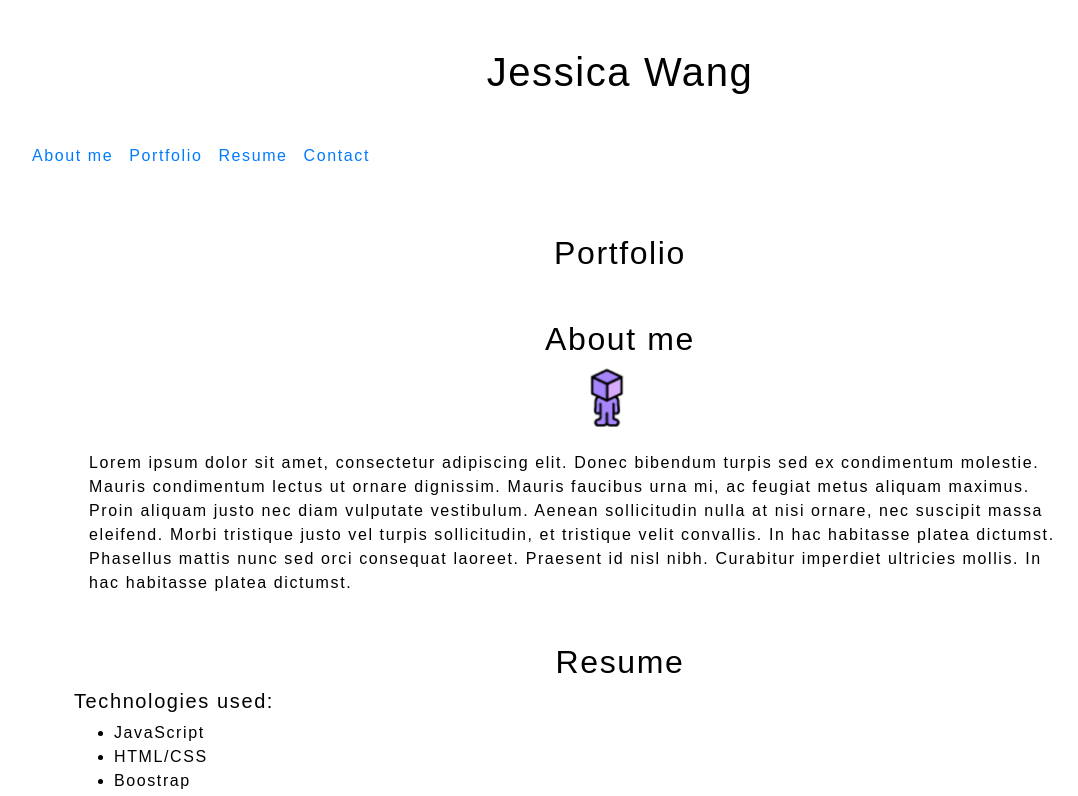
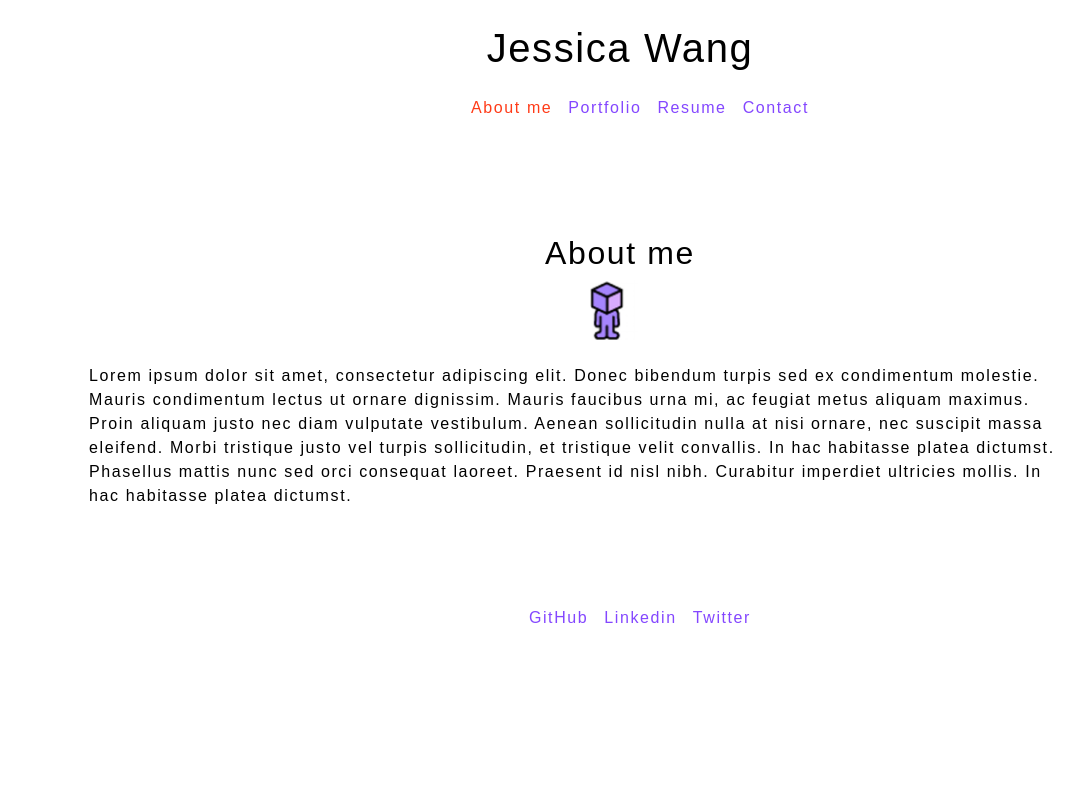
Before and after one commit to infojunkie01/react-portfolio, a React (Create React App) app: page / in a window 1280 px wide. Shown: the top 796 px of the page, without its empty margins (20-1098 px from the left). Built offline with nearby package versions, Linux system fonts and the light colour scheme.

Commit message:
adds features that changes page when nav buttons clicked, edits some styling

```diff
--- a/src/App.js
+++ b/src/App.js
@@ -8,33 +8,34 @@ import Contact from './components/pages/Contact';
 import Footer from './components/Footer';
 
 function App() {
-  // const [categories] = useState([
-  //   {
-  //     name: 'commercial',
-  //     description: 'Photos of grocery stores, food trucks, and other commercial projects',
-  //   },
-  //   { name: 'portraits', description: 'Portraits of people in my life' },
-  //   { name: 'food', description: 'Delicious delicacies' },
-  //   { name: 'landscape', description: 'Fields, farmhouses, waterfalls, and the beauty of nature' },
-  // ]);
 
-  // const [currentCategory, setCurrentCategory] = useState(categories[0]);
+  const [currentPage, setCurrentPage] = useState('About');
+
+  const renderPage = () => {
+    if (currentPage === 'About') {
+      return <About />;
+    }
+    else if (currentPage === 'Portfolio') {
+      return <Portfolio />;
+    }
+    else if (currentPage === 'Resume') {
+      return <Resume />;
+    } else {
+      return <Contact />;
+    }
+
+  }
+
+  const pageChangeHandler = (page) => setCurrentPage(page);
 
   return (
     <div>
-      <Header></Header>
-      <Nav
-        // categories={categories}
-        // setCurrentCategory={setCurrentCategory}
-        // currentCategory={currentCategory}
-      ></Nav>
+      <Header />
+      <Nav currentPage={currentPage} pageChangeHandler={pageChangeHandler} />
       <main>
-        <Portfolio></Portfolio>
-        <About></About>
-        <Resume></Resume>
-        <Contact></Contact>
+        {renderPage()}
       </main>
-      <Footer></Footer>
+      <Footer />
     </div>
   );
 }
--- a/src/components/Header/index.js
+++ b/src/components/Header/index.js
@@ -3,9 +3,11 @@ import React from 'react'
 function Header() {
 
   return (
-    <section className="my-5" >
+    <section className="my-4" >
 
-      <h1 id="about" className="d-flex justify-content-center ">Jessica Wang</h1>
+      <h1 id="about" className="d-flex justify-content-center" >
+       <a href="/">Jessica Wang</a>
+      </h1>
 
 
     </section>
--- a/src/components/Nav/index.js
+++ b/src/components/Nav/index.js
@@ -1,35 +1,37 @@
 import React from "react";
-import { capitalizeFirstLetter } from "../../utils/helpers";
 
-function Nav() {
-
-  const handleClick = (item) => {
-    console.log(item);
-    return item;
-  };
+function Nav( { currentPage, pageChangeHandler } ) {
 
   return (
-    <header className="flex-row px-1">
+    <header className="d-flex justify-content-center px-1">
       <nav>
         <ul className="flex-row">
           <li className="mx-2">
-            <a data-testid="about" href="#about">
+            <a data-testid="about" href="#about"
+              onClick={() => pageChangeHandler('About')}
+              className={currentPage === 'About' ? 'active-nav' : ''}>
               About me
             </a>
           </li>
           <li className={"mx-2"}>
-            <a data-testid="portfolio" href="#portfolio">
+            <a data-testid="portfolio" href="#portfolio"
+              onClick={() => pageChangeHandler('Portfolio')}
+              className={currentPage === 'Portfolio' ? 'active-nav' : ''}>
               Portfolio
             </a>
           </li>
           <li className={"mx-2"}>
-          <a data-testid="resume" href="#resume">
-          Resume
+            <a data-testid="resume" href="#resume"
+              onClick={() => pageChangeHandler('Resume')}
+              className={currentPage === 'Resume' ? 'active-nav' : ''}>
+              Resume
             </a>
 
           </li>
           <li className={"mx-2"}>
-          <a data-testid="contact" href="#contact">
+            <a data-testid="contact" href="#contact"
+              onClick={() => pageChangeHandler('Contact')}
+              className={currentPage === 'Contact' ? 'active-nav' : ''}>
               Contact
             </a>
 
--- a/src/index.css
+++ b/src/index.css
@@ -6,6 +6,7 @@ main {
 
 }
 :root {
+
 }
 
 * {
@@ -32,6 +33,29 @@ nav li , footer li{
   list-style: none;
 }
 
+h1 a{
+  color: black;
+}
+
+a:hover{
+  text-decoration: none;
+  color: rgb(132, 71, 255);
+}
+
+nav a, footer a{
+  text-decoration: none;
+  color: rgb(132, 71, 255);
+}
+
+nav a:hover, footer a:hover{
+  text-decoration: none;
+  color: rgb(255, 59, 24);
+}
+
+.active-nav{
+  color: rgb(255, 59, 24);
+}
+
 .container {
   width: 85%;
   max-width: 1200px;
```
